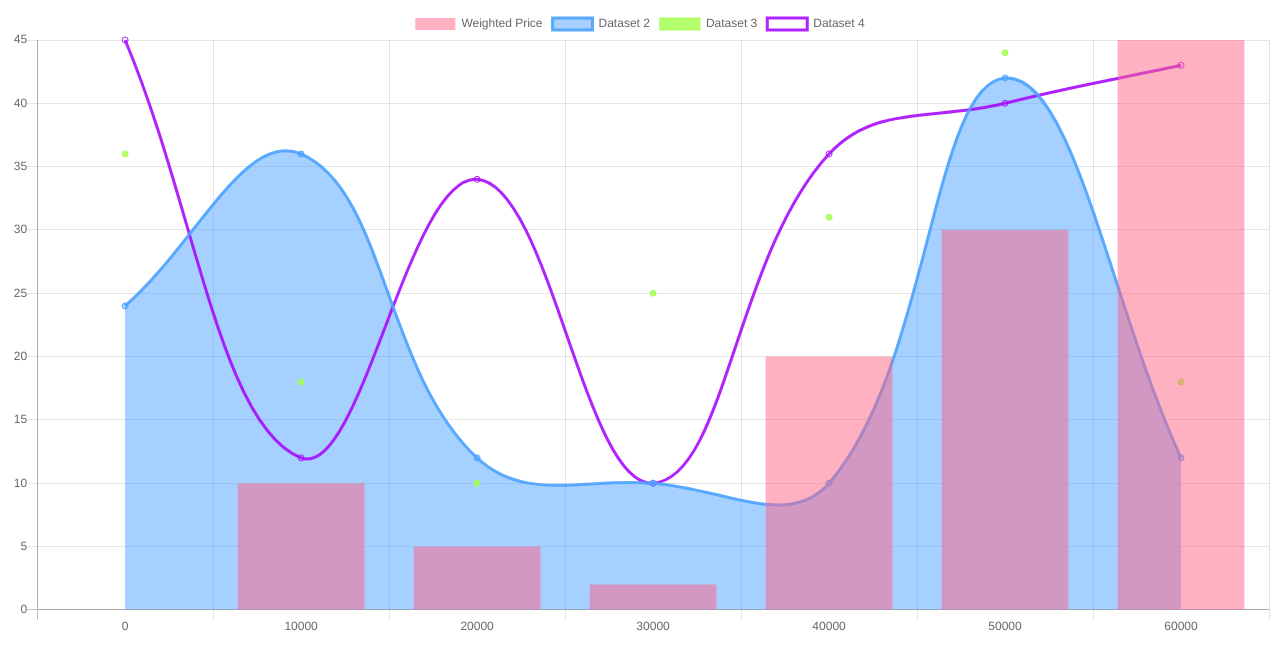
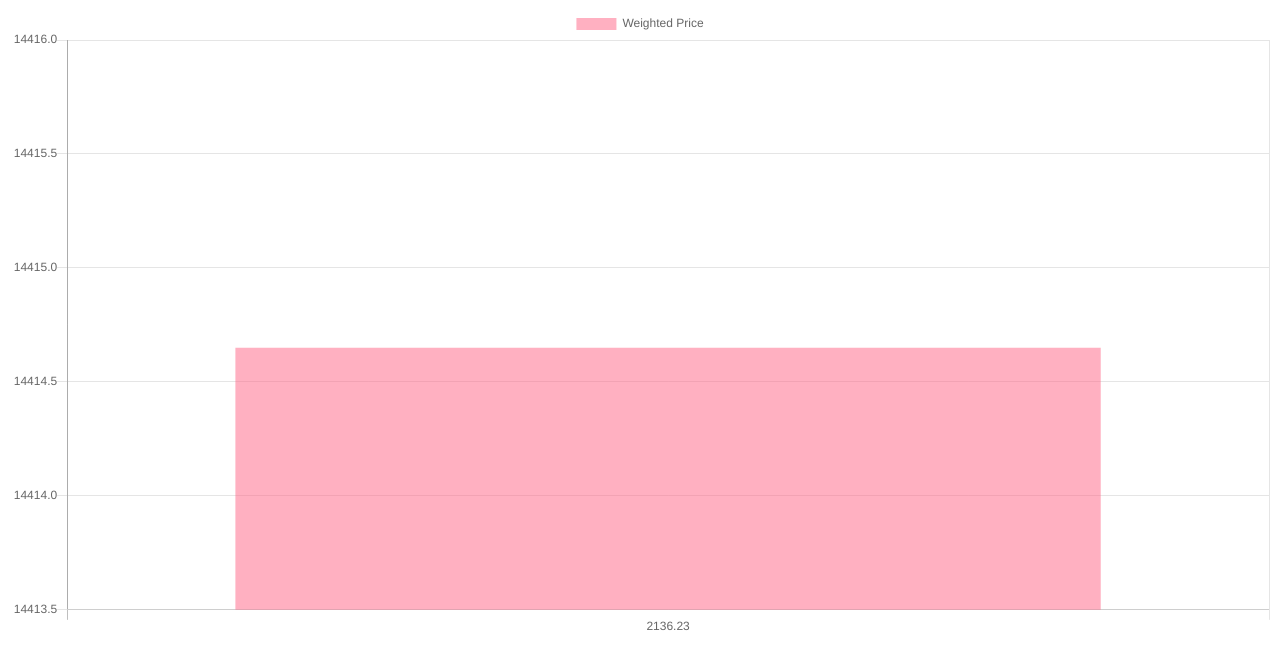
Before and after one commit to krisxcrash/charts, a website: page index.html in a window 1280 px wide. Drawn offline with nearby package versions, Linux system fonts and the light colour scheme.

Commit message:
updated to add a few comments in the chart function

```diff
--- a/index.html
+++ b/index.html
@@ -16,75 +16,84 @@
 <script>
 
 var queryURL = "http://localhost:8080/test.json";
-
-        $.ajax({
+$.ajax( {
 		url: queryURL,
 		method: "GET"
-        })
+	} )
 	.done( function( response ) {
 		var results = response.data;
-
-            for (let i = 0; i < results.length; i++) {
-
-                var timeStamp = results[i].Timestamp;
-                var open = results[i].Open;
-                var high = results[i].High;
-                var low = results[i].Low;
-                var close = results[i].Close;
-                var btcVolume = results[i].VolumeBTC;
-                var currencyVolume = results[i].VolumeCurrency;
-                var weightedPrice = results[i].WeightedPrice;
-
-                console.log(btcVolume);
-            }
-
-        })
-
-//  Charting
-
-    var ctx = document.getElementById('myChart').getContext('2d');
-    var chart = new Chart(ctx, {
-    // The type of chart we want to create
+		for ( let i = 0; i < results.length; i++ ) {
+			var timeStamp = results[ i ].Timestamp;
+			var open = results[ i ].Open;
+			var high = results[ i ].High;
+			var low = results[ i ].Low;
+			var close = results[ i ].Close;
+			var btcVolume = results[ i ].VolumeBTC;
+			var currencyVolume = results[ i ].VolumeCurrency;
+			var weightedPrice = results[ i ].WeightedPrice;
+			// console.log(btcVolume);
+			var ctx = document.getElementById( 'myChart' )
+				.getContext( '2d' );
+			var chart = new Chart( ctx, {
+				// The type of chart
 				type: 'bar',
-
-    // The data for our dataset
+				// The data for the dataset
 				data: {
-            datasets: [{
+					datasets: [ {
 						label: "Weighted Price",
 						backgroundColor: 'rgba(255, 99, 132, .5)',
 						borderColor: 'rgba(255, 99, 132, .8)',
-                data: [0, 10, 5, 2, 20, 30, 45],
+						data: [ weightedPrice ], //this shows the weighted price but only in one column, not as an array
+					} ],
+                    labels: [ btcVolume ], //I would like this to display the different volumes
+
+                    //the ajax call is taking a long time to return the data - is there a way to improve speed? will that be corrected with the SQL data?
 				},
-            {
-                label: 'Dataset 2',
-                backgroundColor: 'rgba(76, 162, 255, .5)',
-                borderColor: 'rgba(76, 162, 255, .9)',
-                data: [24, 36, 12, 10, 10, 42, 12],
-
-                type: 'line'
-            }, {
-                label: 'Dataset 3',
-                backgroundColor: 'rgba(162, 255, 76, .8)',
-                borderColor: 'rgba(162, 255, 76, .9)',
-                data: [36, 18, 10, 25, 31, 44, 18],
-
-                type: 'bubble'
-            },
-            {
-                label: 'Dataset 4',
-                backgroundColor: 'rgba(168, 12, 252, .0)',
-                borderColor: 'rgba(168, 12, 252, .9)',
-                data: [45, 12, 34, 10, 36, 40, 43],
-
-                type: 'line'
-            }],
-        labels: ["0", "10000", "20000", "30000", "40000", "50000", "60000"],
-
-    },
-
 				// Configuration options go here
 				options: {}
-});
+			} );
+		}
+    } )
+
+
+	//  Charting
+	//     var ctx = document.getElementById('myChart').getContext('2d');
+	//     var chart = new Chart(ctx, {
+	//     // The type of chart we want to create
+	//     type: 'bar',
+	//     // The data for our dataset
+	//     data: {
+	//             datasets: [{
+	//                 label: "Weighted Price",
+	//                 backgroundColor: 'rgba(255, 99, 132, .5)',
+	//                 borderColor: 'rgba(255, 99, 132, .8)',
+	//                 data: [0, 10, 5, 2, 20, 30, 45],
+	//             },
+	//             {
+	//                 label: 'Dataset 2',
+	//                 backgroundColor: 'rgba(76, 162, 255, .5)',
+	//                 borderColor: 'rgba(76, 162, 255, .9)',
+	//                 data: [24, 36, 12, 10, 10, 42, 12],
+	//                 type: 'line'
+	//             }, {
+	//                 label: 'Dataset 3',
+	//                 backgroundColor: 'rgba(162, 255, 76, .8)',
+	//                 borderColor: 'rgba(162, 255, 76, .9)',
+	//                 data: [36, 18, 10, 25, 31, 44, 18],
+	//                 type: 'bubble'
+	//             },
+	//             {
+	//                 label: 'Dataset 4',
+	//                 backgroundColor: 'rgba(168, 12, 252, .0)',
+	//                 borderColor: 'rgba(168, 12, 252, .9)',
+	//                 data: [45, 12, 34, 10, 36, 40, 43],
+	//                 type: 'line'
+	//             }],
+	//         labels: ["0", "10000", "20000", "30000", "40000", "50000", "60000"],
+	//     },
+	//     // Configuration options go here
+	//     options: {}
+	// });
     </script>
 
 
```
Lines whose indentation alone changed are shown as unchanged.
